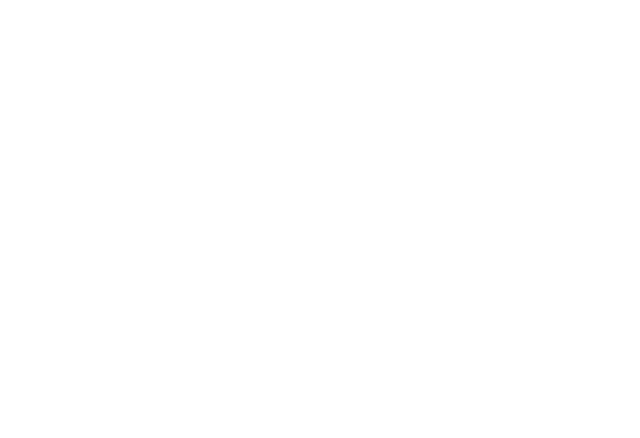
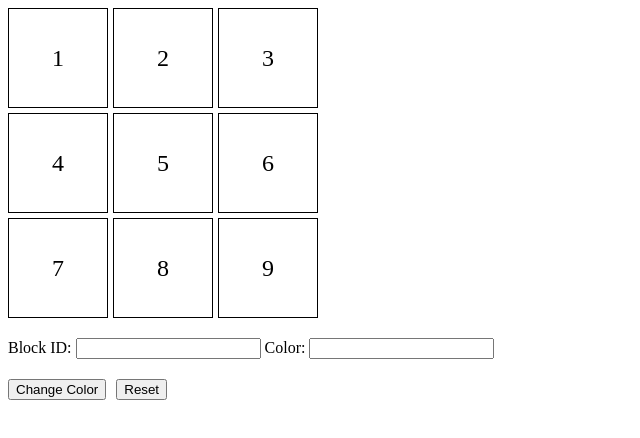
Before and after one commit to acciojob/Replit-Asian-Paints-rgrohitgupta938, a website: page main.html in a window 1280 px wide. Shown: the whole page, without its empty margins (0-640 px from the left). Drawn offline with Linux system fonts and the light colour scheme.

Commit message:
created a submission

```diff
--- a/main.html
+++ b/main.html
@@ -1,16 +1,33 @@
 <!DOCTYPE html>
 
 <html>
+  <head>
+    <link rel="stylesheet" href="styles.css" />
+  </head>
 
-<head>
-	<link rel="stylesheet" href="styles.css">
-</head>
-
-<body>
-	<!-- the entire body must be written by student -->
-    <script type="text/javascript" src="./script.js">
-</script>
-
-</body>
-
+  <body>
+    <!-- the entire body must be written by student -->
+    <div id="grid-container">
+      <div class="grid-item" id="1">1</div>
+      <div class="grid-item" id="2">2</div>
+      <div class="grid-item" id="3">3</div>
+      <div class="grid-item" id="4">4</div>
+      <div class="grid-item" id="5">5</div>
+      <div class="grid-item" id="6">6</div>
+      <div class="grid-item" id="7">7</div>
+      <div class="grid-item" id="8">8</div>
+      <div class="grid-item" id="9">9</div>
+    </div>
+    <div>
+      <label for="block_id">Block ID:</label>
+      <input type="text" id="block_id" />
+      <label for="color_id">Color:</label>
+      <input type="text" id="color_id" />
+      <div class="btn-grp">
+        <button id="change_button">Change Color</button>
+        <button id="reset">Reset</button>
+      </div>
+    </div>
+    <script type="text/javascript" src="./script.js"></script>
+  </body>
 </html>
--- a/script.js
+++ b/script.js
@@ -1 +1,26 @@
 //your JS code here. If required.
+const changeBtn = document.getElementById("change_button");
+const resetBtn = document.getElementById("reset");
+const blockIdInput = document.getElementById("block_id");
+const colorIdInput = document.getElementById("color_id");
+const getItems = document.querySelectorAll(".grid-item");
+
+changeBtn.addEventListener("click", () => {
+  console.log("inside");
+  const blockId = blockIdInput.value;
+  const colorId = colorIdInput.value;
+  console.log(blockIdInput.value, blockIdInput, colorId);
+  getItems.forEach((i) => (i.style.backgroundColor = "transparent"));
+
+  const selitem = document.getElementById(blockId);
+  if (selitem) {
+    selitem.style.backgroundColor = colorId;
+  } else {
+    alert("Invalid Blaock id");
+  }
+});
+resetBtn.addEventListener("click", () => {
+  getItems.forEach((i) => (i.style.backgroundColor = "transparent"));
+});
+
+console.log("HELLO");
--- a/styles.css
+++ b/styles.css
@@ -1 +1,24 @@
 /*  your css code here. If applicable */
+* {
+  box-sizing: border-box;
+}
+#grid-container {
+  display: grid;
+  grid-template-columns: repeat(3, 100px);
+  grid-template-rows: repeat(3, 100px);
+  gap: 5px;
+  margin-bottom: 20px;
+}
+.grid-item {
+  border: 1px solid black;
+  display: flex;
+  justify-content: center;
+  align-items: center;
+  font-size: 24px;
+  transition: background-color 0.3s;
+}
+.btn-grp {
+  display: flex;
+  gap: 10px;
+  margin-top: 20px;
+}
```
